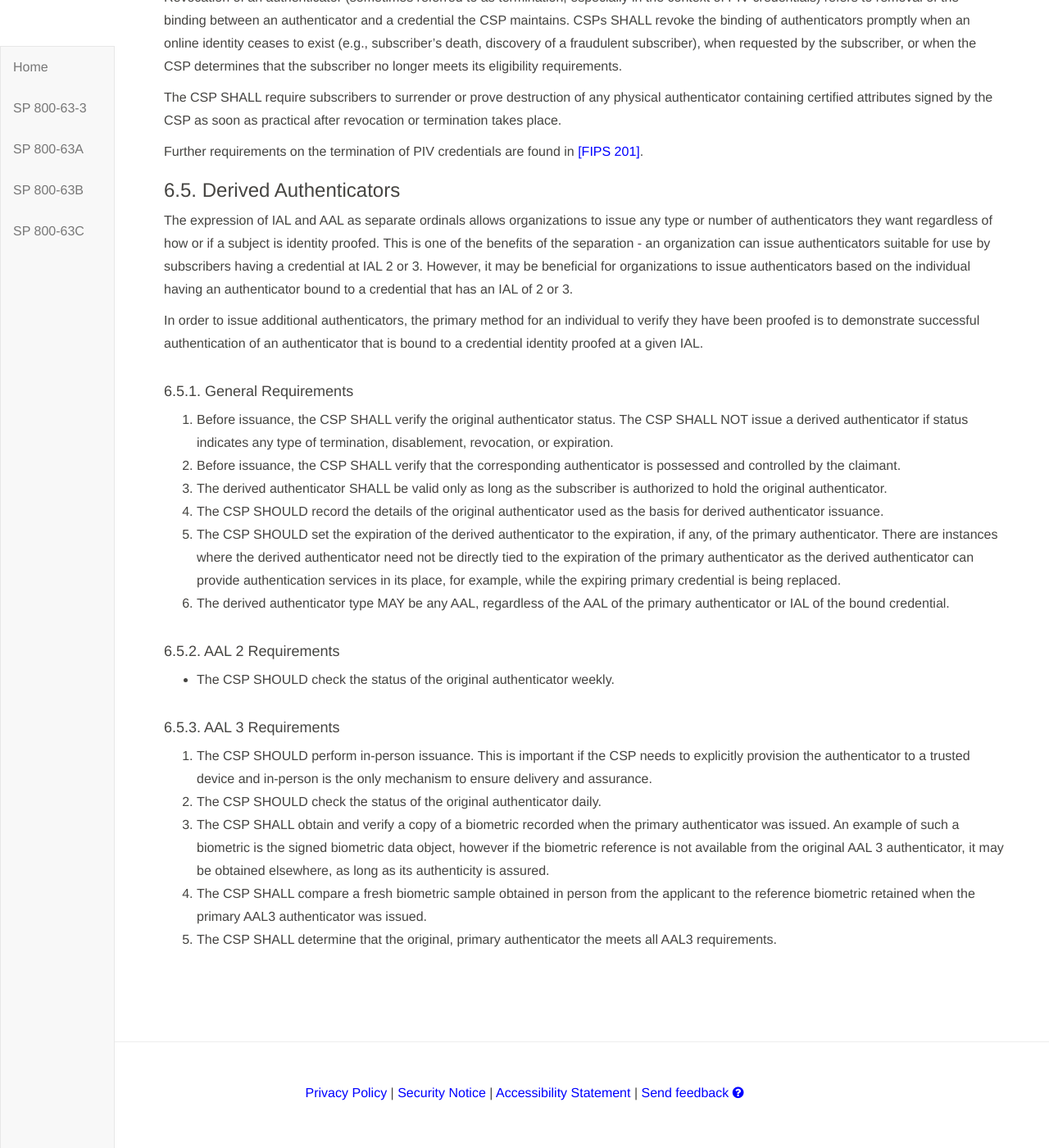
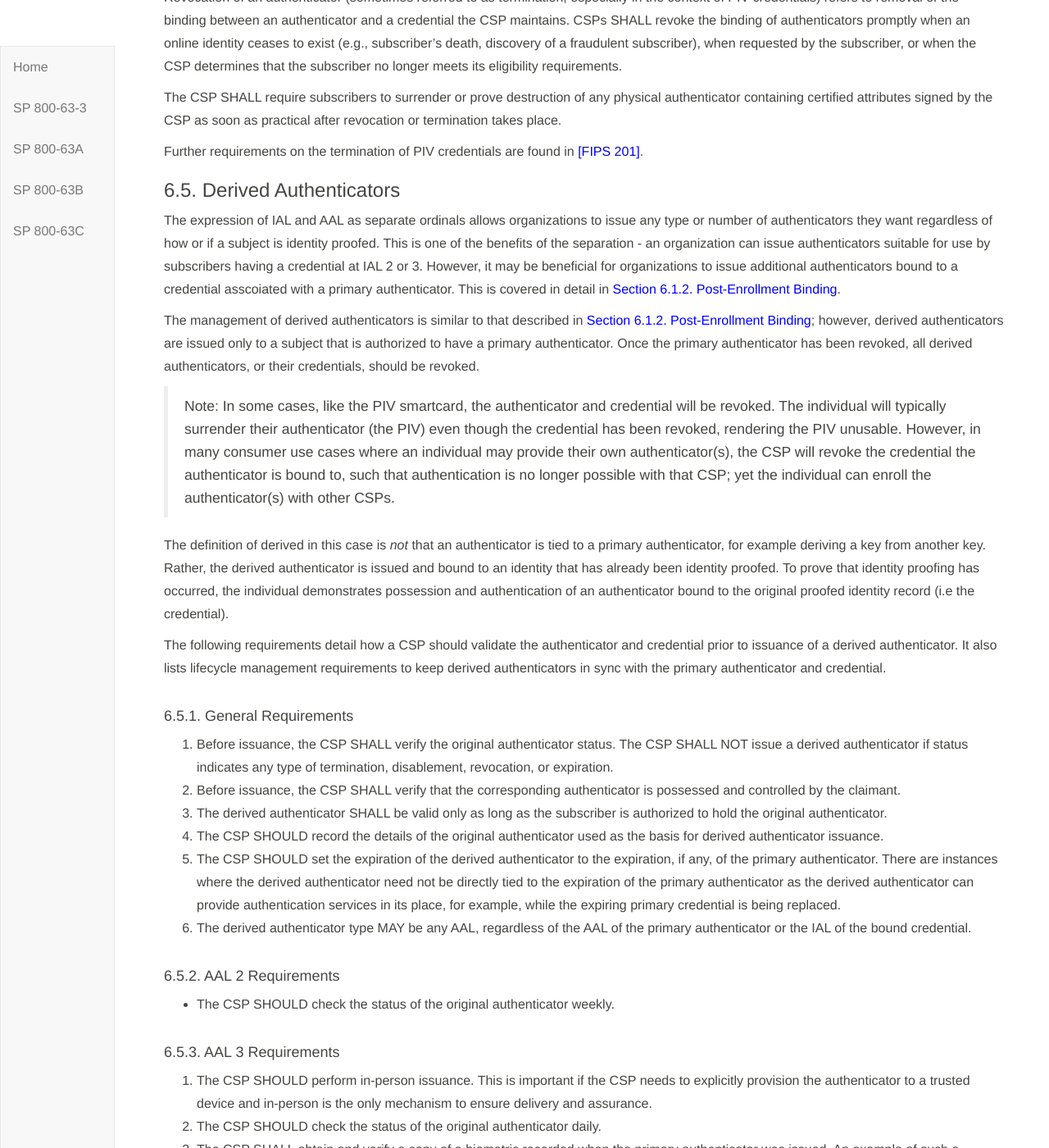
Before and after one commit to usnistgov/800-63-3, a Jekyll site: the page built from sp800-63b/sec6_lifecycle.md, in a window 1280 px wide and 1400 px high, scrolled down 2993 px. Shown: the whole window at 82% size. Built offline with Jekyll 4.4.1, drawn with Linux system fonts in a browser that asks for light colours; our own code applies the rules of GitHub Pages for plain Markdown files; before the commit the page ends 4340 px from its top, so only the background shows below that.

Commit message:
Lot of language to tease out what a derived authenticator is.  @jimfenton, lots of tussle between authenticator and credential, so please edit if you have a better way to communicate the differences.

```diff
--- a/sp800-63b/sec6_lifecycle.md
+++ b/sp800-63b/sec6_lifecycle.md
@@ -31,7 +31,7 @@ Enrollment and binding MAY be broken up into a number of separate physical encou
 	5. If the CSP issues long-term authenticator secrets during a physical transaction, then they SHALL be loaded locally onto a physical device that is issued in person to the applicant or delivered in a manner that confirms the address of record.
 
 
-#### 6.1.2. Post-Enrollment Binding
+#### <a name="post-enroll-bind">/<a> 6.1.2. Post-Enrollment Binding
 
 ##### 6.1.2.1. Binding of additional authenticator at existing AAL
 
@@ -84,9 +84,15 @@
 
 ### 6.5. Derived Authenticators
 
-The expression of IAL and AAL as separate ordinals allows organizations to issue any type or number of authenticators they want regardless of how or if a subject is identity proofed.  This is one of the benefits of the separation - an organization can issue authenticators suitable for use by subscribers having a credential at IAL 2 or 3.  However, it may be beneficial for organizations to issue authenticators based on the individual having an authenticator bound to a credential that has an IAL of 2 or 3.
+The expression of IAL and AAL as separate ordinals allows organizations to issue any type or number of authenticators they want regardless of how or if a subject is identity proofed.  This is one of the benefits of the separation - an organization can issue authenticators suitable for use by subscribers having a credential at IAL 2 or 3.  However, it may be beneficial for organizations to issue additional authenticators bound to a credential asscoiated with a primary authenticator.  This is covered in detail in [Section 6.1.2. Post-Enrollment Binding](#post-enroll-bind).
 
-In order to issue additional authenticators, the primary method for an individual to verify they have been proofed is to demonstrate successful authentication of an authenticator that is bound to a credential identity proofed at a given IAL.
+The management of derived authenticators is similar to that described in [Section 6.1.2. Post-Enrollment Binding](#post-enroll-bind); however, derived authenticators are issued only to a subject that is authorized to have a primary authenticator.  Once the primary authenticator has been revoked, all derived authenticators, or their credentials, should be revoked.
+
+> Note: In some cases, like the PIV smartcard, the authenticator and credential will be revoked.  The individual will typically surrender their authenticator (the PIV) even though the credential has been revoked, rendering the PIV unusable.  However, in many consumer use cases where an individual may provide their own authenticator(s), the CSP will revoke the credential the authenticator is bound to, such that authentication is no longer possible with that CSP; yet the individual can enroll the authenticator(s) with other CSPs.
+
+The definition of derived in this case is _not_ that an authenticator is tied to a primary authenticator, for example deriving a key from another key.  Rather, the derived authenticator is issued and bound to an identity that has already been identity proofed.  To prove that identity proofing has occurred, the individual demonstrates possession and authentication of an authenticator bound to the original proofed identity record (i.e the credential).
+
+The following requirements detail how a CSP should validate the authenticator and credential prior to issuance of a derived authenticator.  It also lists lifecycle management requirements to keep derived authenticators in sync with the primary authenticator and credential.
 
 #### 6.5.1. General Requirements
 
@@ -95,7 +101,7 @@ In order to issue additional authenticators, the primary method for an individua
 3. The derived authenticator SHALL be valid only as long as the subscriber is authorized to hold the original authenticator.
 4. The CSP SHOULD record the details of the original authenticator used as the basis for derived authenticator issuance.
 5. The CSP SHOULD set the expiration of the derived authenticator to the expiration, if any, of the primary authenticator. There are instances where the derived authenticator need not be directly tied to the expiration of the primary authenticator as the derived authenticator can provide authentication services in its place, for example, while the expiring primary credential is being replaced.
-6. The derived authenticator type MAY be any AAL, regardless of the AAL of the primary authenticator or IAL of the bound credential.
+6. The derived authenticator type MAY be any AAL, regardless of the AAL of the primary authenticator or the IAL of the bound credential.
 
 
 #### 6.5.2. AAL 2 Requirements
```
